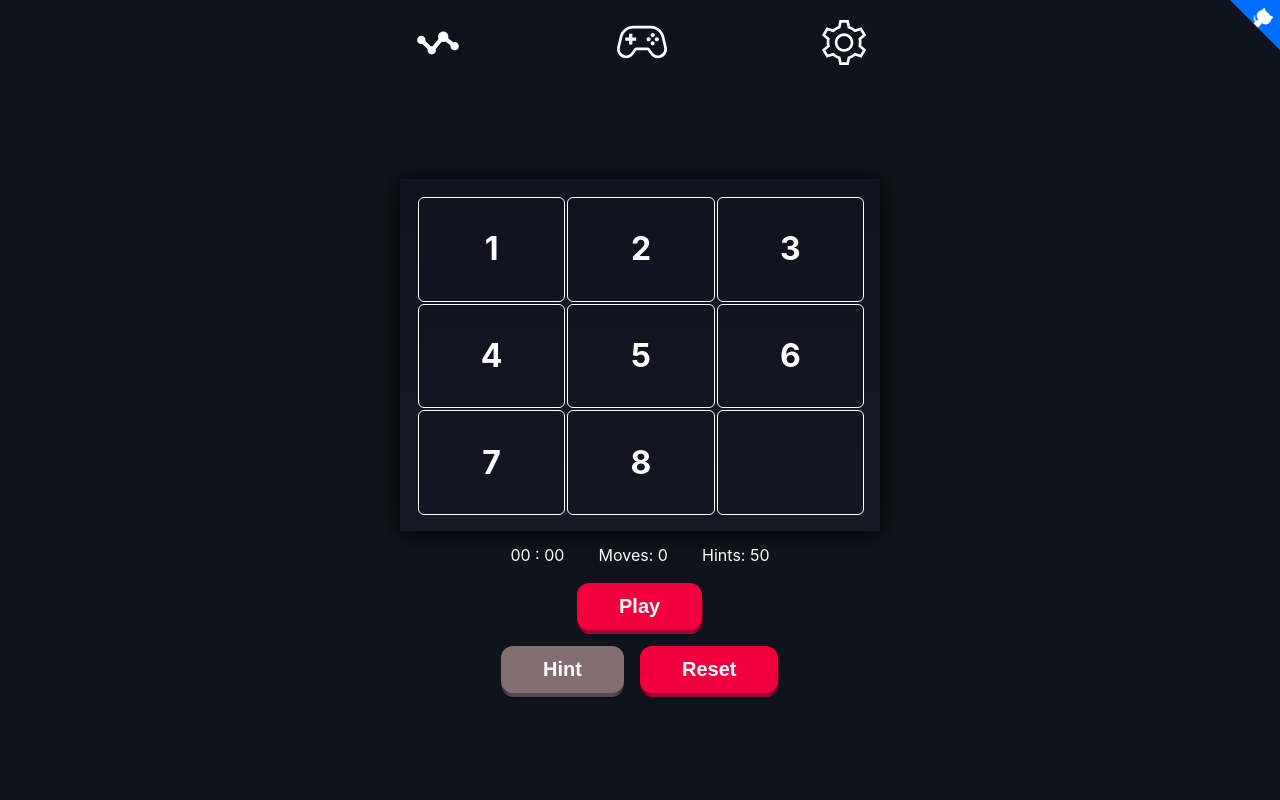
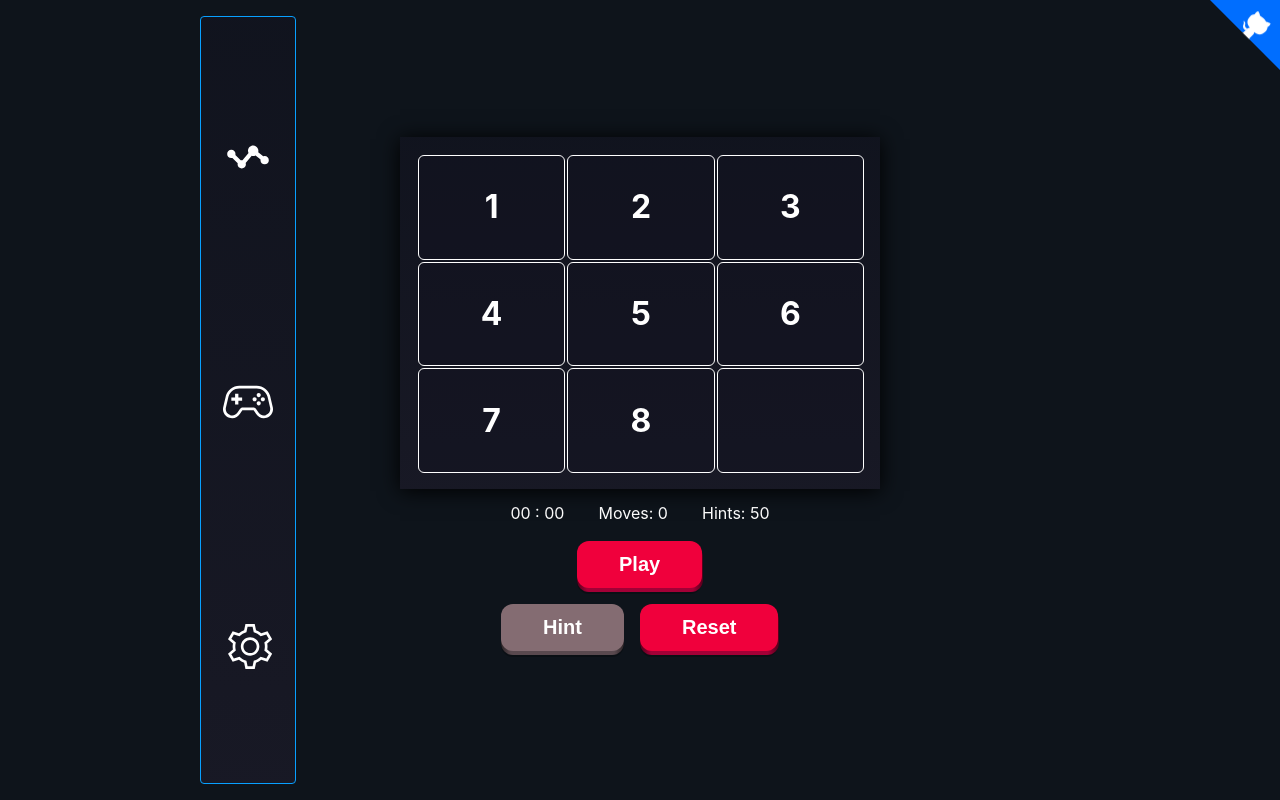
Before and after one commit to privilegemendes/Miyagi, a React (Create React App) app: page /game in a window 1280 px wide. Built offline with nearby package versions, Linux system fonts and the light colour scheme.

Commit message:
Adjusted grid layout to use more landscape space in larger screen sizes

```diff
--- a/src/components/Game/Game.tsx
+++ b/src/components/Game/Game.tsx
@@ -10,11 +10,11 @@ type Props = {};
 export const Game: FC<Props> = () => {
 
 	return<>
+		<NavBar/>
 		<GameContainer>
 			<PuzzleLayout/>
 			<PuzzleControls/>
 		</GameContainer>
-		<NavBar/>
 		</>;
 }
 
--- a/src/components/Home/Home.tsx
+++ b/src/components/Home/Home.tsx
@@ -60,7 +60,6 @@ export const Home:FC = () => {
                               router={router}
                               fallbackElement={<div>loading...</div>}
                           />
-                          <LeftContainer/>
                           <RightContainer>
                               <GitHubShareButton/>
                           </RightContainer>
@@ -79,34 +78,37 @@ const HomeGridContainer = styled.div`
     position: relative;
     display: grid;
     grid-template-columns: 1fr min(65ch, 100%) 1fr;
-    grid-template-rows: 0.1fr 1fr;
+    grid-template-rows: 1fr;
     grid-template-areas:
-        "left nav right"
-        "left puzzle right";
+        "nav puzzle right";
     height: 100vh;
     width: 100vw;
     background: hsl(210deg, 30%, 8%);
     color: #fff;
+    grid-gap: 1rem;
 
-    // move all content to the 2nd column and leave 1 and 2 empty
-    & > * {
+    // move all content to the 2nd column and leave 1 and 4 empty
+    & > :not(:first-child) {
         grid-column: 2;
     }
+    // move the (navbar) to the 2nd row and leave 1 and 4 empty
+    //& > *:last-child {
+    //    grid-column: 2;
+    //}
 
     @media screen and (max-width: 768px) {
         grid-template-rows: 1fr 0.1fr;
+        grid-template-columns: 1fr min(65ch, 100%) 1fr;
         grid-template-areas:
         "left puzzle right"
         "left nav right";
-        grid-gap: 0;
         height: 100%;
-
     }
 
-    @media screen and (min-width: 769px) {
-        grid-template-columns: 1fr 2fr 1fr;
-        grid-template-rows: 0.1fr 1fr;
-    }
+    //@media screen and (min-width: 769px) {
+    //    grid-template-columns: 1fr 2fr 1fr;
+    //    grid-template-rows: 0.1fr 1fr;
+    //}
 
     //@media screen and (orientation: landscape) and (max-height: 425px) {
     //    transform: rotate(-90deg);
@@ -123,8 +125,8 @@ const HomeGridContainer = styled.div`
 
 const RightContainer = styled.div`
     grid-area: right;
+    @media screen and (max-width: 768px) {
+        display: none;
+
+    }
 `;
-
-const LeftContainer = styled.div`
-    grid-area: left;
-`;
--- a/src/components/NavBar/NavBar.tsx
+++ b/src/components/NavBar/NavBar.tsx
@@ -17,8 +17,23 @@ export default NavBar;
 const NavContainer = styled.div`
     grid-area: nav;
     display: flex;
+    flex-direction: row;
     justify-content: space-around;
-    align-items: center;
+    align-items: flex-end;
     padding: 16px;
-    //border: 1px solid #08a0ff;
+
+
+  @media screen and (min-width: 768px) {
+    flex-direction: column;
+    justify-content: space-around;
+    background: linear-gradient(to bottom, rgba(19, 19, 33, 0.51) 0%, rgba(31, 28, 44, 0.58) 100%); /* W3C, IE10+, FF16+, Chrome26+, Opera12+, Safari7+ */
+    //box-shadow: 0 2px 20px 0 #000000;
+    border-radius: 4px;
+    margin-left: auto;
+    margin-top: 16px;
+    margin-bottom: 16px;
+    border: 1px solid #08a0ff;
+
+  }
+
 `;
--- a/src/components/Puzzle/PuzzleLayout.tsx
+++ b/src/components/Puzzle/PuzzleLayout.tsx
@@ -71,14 +71,13 @@ const PuzzleContainer = styled.div<PuzzleContainerProps>`
   /* Tablet 768px */
   @media screen and (orientation: portrait) and (min-width: 426px) and (max-width: 768px) {
     width: 70vw;
-    height: 60vh;
+    height: 50vh;
   }
 
   @media screen and (orientation: landscape) and (min-width: 426px) and (max-width: 768px) {
     width: 50vw;
-    height: 90vh;
+    height: 45vh;
   }
-
 
 	/* Laptop 1024px */
   @media screen and (min-width: 769px) and (max-width: 1024px) {
--- a/src/components/Rank/Rank.tsx
+++ b/src/components/Rank/Rank.tsx
@@ -18,6 +18,7 @@ type Props = {
 export const Rank: FC = () => {
 
     return <>
+        <NavBar/>
         <RankTable>
             <RankTableHeader>
                 <RankTableCell>Rank</RankTableCell>
@@ -34,7 +35,6 @@ export const Rank: FC = () => {
                 </RankTableRow>
             ))}
         </RankTable>
-        <NavBar/>
     </>;
 };
 
@@ -42,7 +42,7 @@ const RankTable = styled.div`
     grid-area: puzzle;
     display: flex;
     flex-direction: column;
-    align-items: center;
+    align-items: stretch;
     font-size: 16px;
 
     background: linear-gradient(to bottom, rgba(19, 19, 33, 0.51) 0%, rgba(31, 28, 44, 0.58) 100%); /* W3C, IE10+, FF16+, Chrome26+, Opera12+, Safari7+ */
--- a/src/components/Settings/Settings.tsx
+++ b/src/components/Settings/Settings.tsx
@@ -9,6 +9,7 @@ export const Settings: FC = () => {
 
 
   return<>
+      <NavBar/>
       <ProfileContainer>
           <SettingsContainer>
               <Name>Game Settings</Name>
@@ -16,7 +17,6 @@ export const Settings: FC = () => {
 
           </SettingsContainer>
       </ProfileContainer>
-      <NavBar/>
   </>
 
 }
--- a/src/components/atoms/GitHubShareButton/GitHubShareButton.tsx
+++ b/src/components/atoms/GitHubShareButton/GitHubShareButton.tsx
@@ -11,14 +11,14 @@ export const GitHubShareButton: React.FC = () => {
         aria-label='View source on GitHub'
     >
       <svg
-        width='50'
-        height='50'
+        width='70'
+        height='70'
         viewBox='0 0 250 250'
         style={{
           fill: '#006eff',
           color: '#fff',
           position: 'fixed',
-          zIndex: 1001,
+          zIndex: 0,
           top: 0,
           right: 0,
           border: 0,
@@ -48,6 +48,9 @@ export const GitHubShareButton: React.FC = () => {
 
 
 const GitHubCorner = styled.a`
+    @media (max-width: 768px) {
+        display: none;
+    }
 
     &:hover {
         animation: octocat-wave 560ms ease-in-out;
--- a/src/contexts/portrait-mode-provider/PortraitModeProvider.tsx
+++ b/src/contexts/portrait-mode-provider/PortraitModeProvider.tsx
@@ -68,7 +68,7 @@ export function useSettings() {
 const PortraitMode = styled.div`
   display: none;
 
-  @media screen and (orientation: portrait) and (max-height: 825px) {
+  @media screen and (orientation: portrait) and (max-height: 2000px) {
     height: 100%;
     width: 100%;
     display: block;
```
